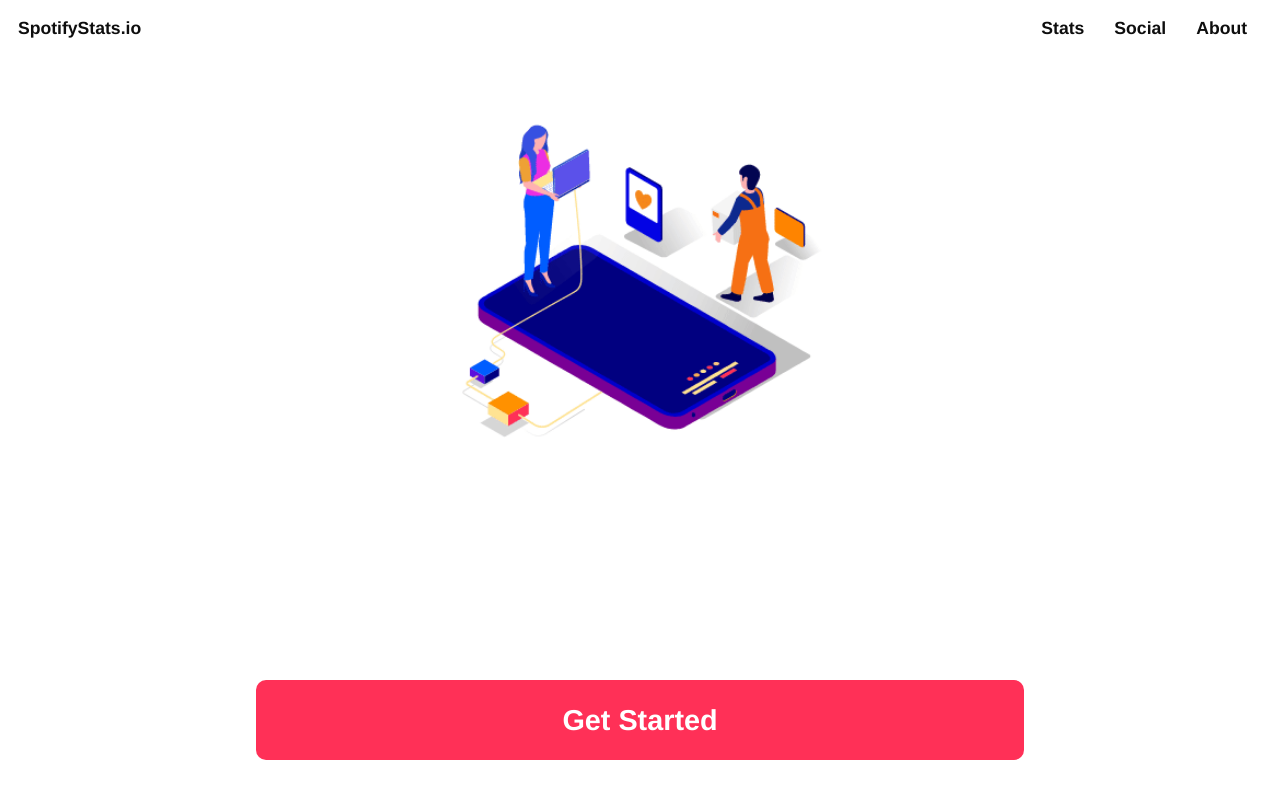
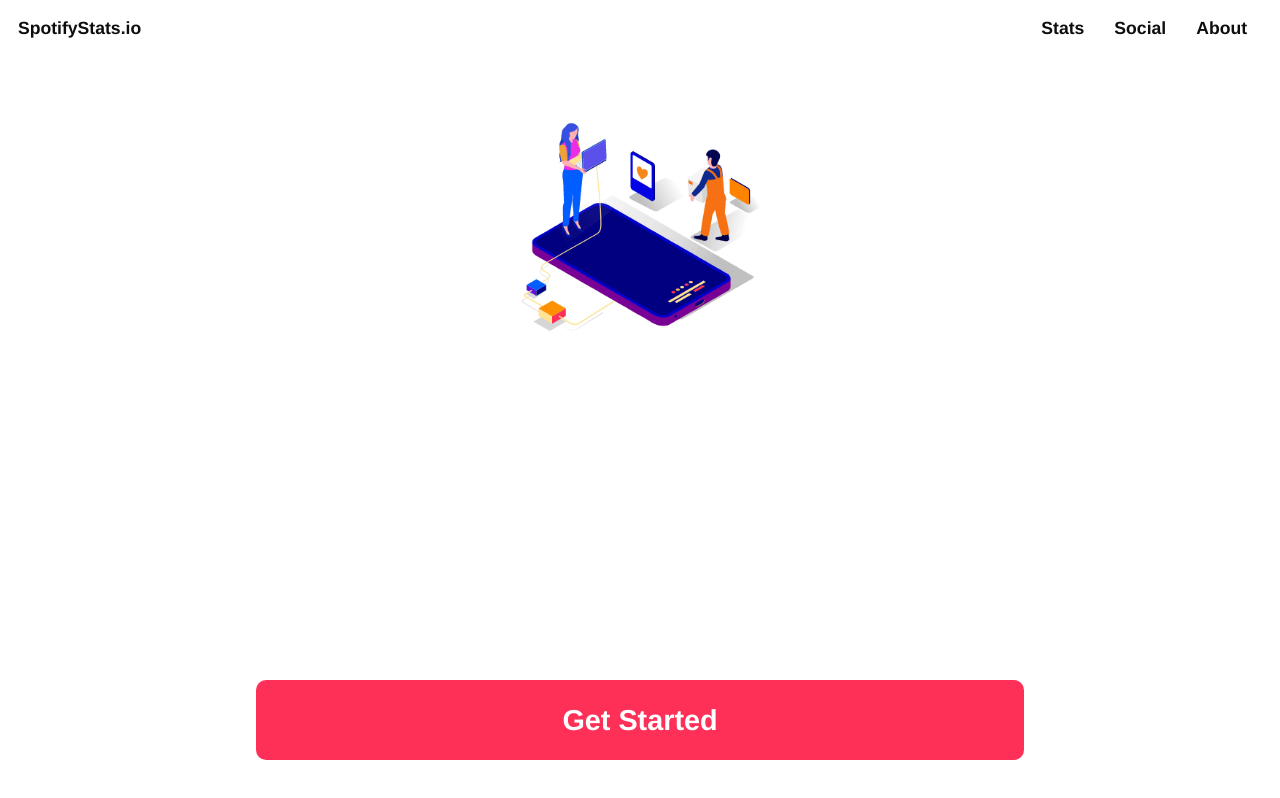
Before and after one commit to richardestes/spotify_vuejs, a Vue app: page / in a window 1280 px wide. Built offline with nearby package versions, Linux system fonts and the light colour scheme; what lottie-vuejs would draw is missing.

Commit message:
adjusted gif size

```diff
--- a/src/views/Home.vue
+++ b/src/views/Home.vue
@@ -88,7 +88,7 @@ export default {
   align-items: center;
 }
 .getStartedGif {
-  width: 30vw;
+  width: 20vw;
   padding-bottom: 40px;
 }
 </style>
```
